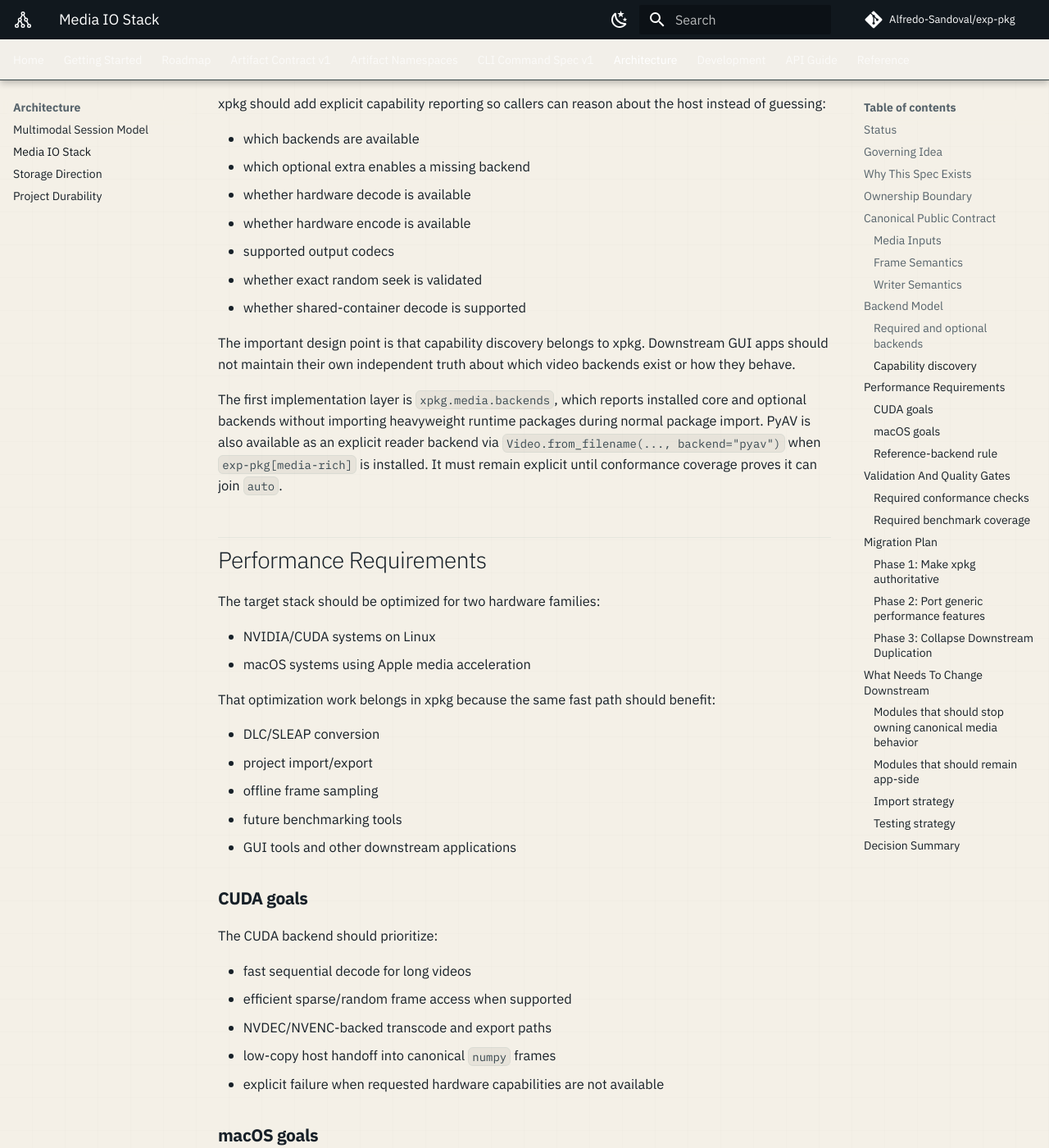
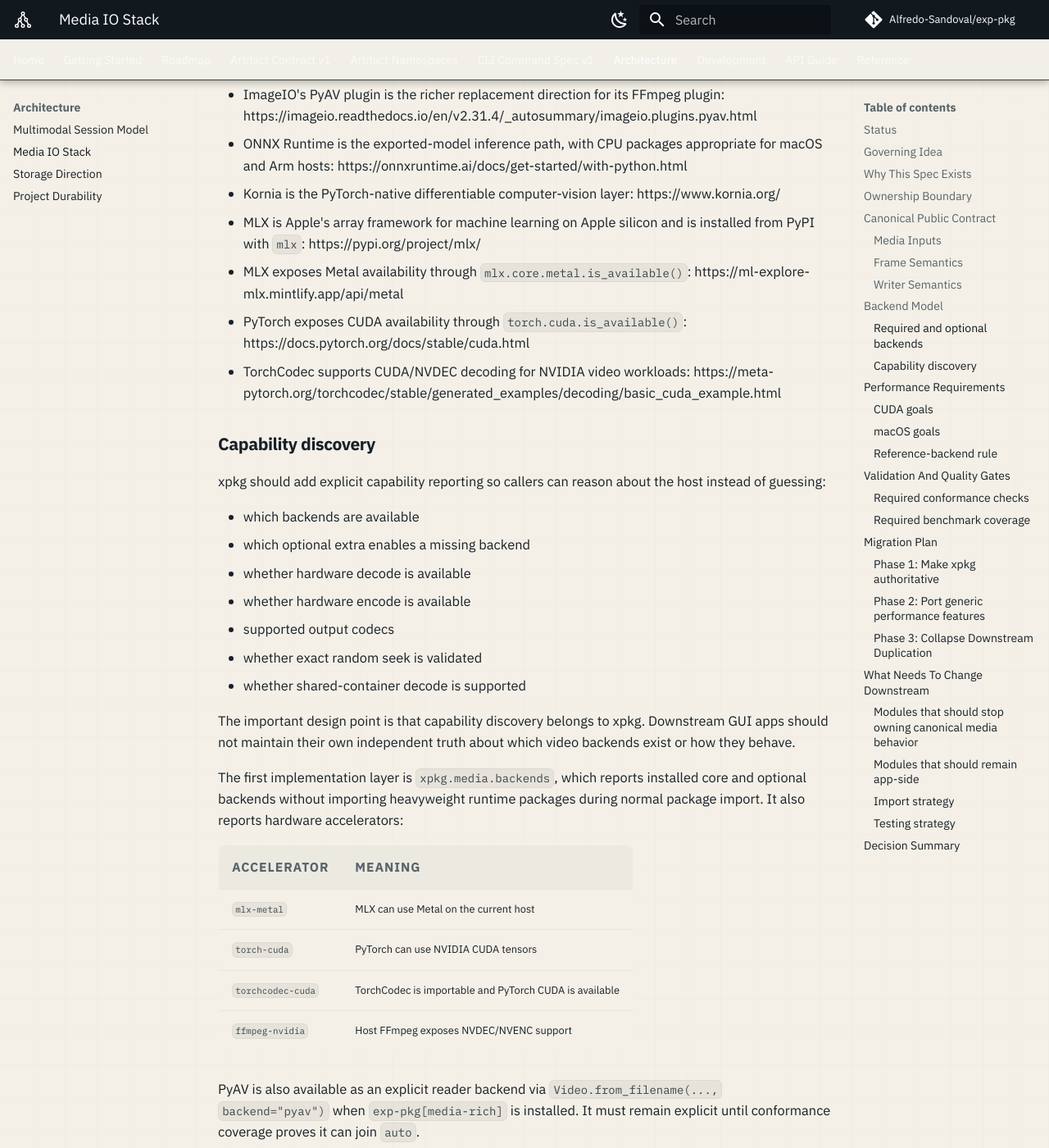
Before and after one commit to Alfredo-Sandoval/exp-pkg, an MkDocs documentation site: the page built from docs/architecture/media-io.md, in a window 1280 px wide and 1400 px high, scrolled down 5999 px. Shown: the whole window at 82% size. Built offline with MkDocs 1.6.1 and Material for MkDocs 9.7.7, drawn with Linux system fonts in a browser that asks for light colours; comment, search, counter and statistics services are not loaded; some of the changed text lies outside the part shown.

Commit message:
docs: document media hardware capabilities
Tests: make qa

```diff
--- a/docs/architecture/media-io.md
+++ b/docs/architecture/media-io.md
@@ -156,6 +156,7 @@
 | `torchcodec` | PyTorch-native video/audio decode and encode | macOS, Linux | Optional `dl` backend for tensor pipelines |
 | `onnxruntime` | Portable exported-model inference | macOS, Linux | Optional `inference` backend |
 | `kornia` | Differentiable computer-vision tensor operations | macOS, Linux | Optional `vision` backend |
+| `mlx` | Apple MLX tensor runtime | macOS, Linux | Optional `mlx` backend for model/tensor acceleration |
 
 PyAV and TorchCodec should be explicit implementation backends, not hidden
 dependencies. PyAV is the better fit for FFmpeg-level media ownership and
@@ -171,7 +172,10 @@
 | `media-rich` | `av` | Rich FFmpeg media handling |
 | `dl` | `torch`, `torchcodec`, `torchvision` | PyTorch tensor pipelines |
 | `inference` | `onnxruntime` | Exported model inference |
+| `mlx` | `mlx` | Apple/Metal tensor acceleration |
+| `nvidia` | `torch`, `torchcodec`, `torchvision` | NVIDIA CUDA tensor/video pipelines |
 | `vision` | `kornia`, `torch` | Differentiable tensor CV |
+| `hardware-accel` | `mlx`, `torch`, `torchcodec`, `torchvision` | MLX plus NVIDIA optional runtimes |
 | `media-dl` | all of the above | Full media/deep-learning stack |
 
 This choice follows the current upstream direction:
@@ -193,6 +197,15 @@
   <https://onnxruntime.ai/docs/get-started/with-python.html>
 - Kornia is the PyTorch-native differentiable computer-vision layer:
   <https://www.kornia.org/>
+- MLX is Apple's array framework for machine learning on Apple silicon and is
+  installed from PyPI with `mlx`:
+  <https://pypi.org/project/mlx/>
+- MLX exposes Metal availability through `mlx.core.metal.is_available()`:
+  <https://ml-explore-mlx.mintlify.app/api/metal>
+- PyTorch exposes CUDA availability through `torch.cuda.is_available()`:
+  <https://docs.pytorch.org/docs/stable/cuda.html>
+- TorchCodec supports CUDA/NVDEC decoding for NVIDIA video workloads:
+  <https://meta-pytorch.org/torchcodec/stable/generated_examples/decoding/basic_cuda_example.html>
 
 ### Capability discovery
 
@@ -213,7 +226,16 @@
 
 The first implementation layer is `xpkg.media.backends`, which reports installed
 core and optional backends without importing heavyweight runtime packages during
-normal package import. PyAV is also available as an explicit reader backend via
+normal package import. It also reports hardware accelerators:
+
+| Accelerator | Meaning |
+| --- | --- |
+| `mlx-metal` | MLX can use Metal on the current host |
+| `torch-cuda` | PyTorch can use NVIDIA CUDA tensors |
+| `torchcodec-cuda` | TorchCodec is importable and PyTorch CUDA is available |
+| `ffmpeg-nvidia` | Host FFmpeg exposes NVDEC/NVENC support |
+
+PyAV is also available as an explicit reader backend via
 `Video.from_filename(..., backend="pyav")` when `exp-pkg[media-rich]` is
 installed. It must remain explicit until conformance coverage proves it can join
 `auto`.
```
Also changed, not shown: 1 other file.
